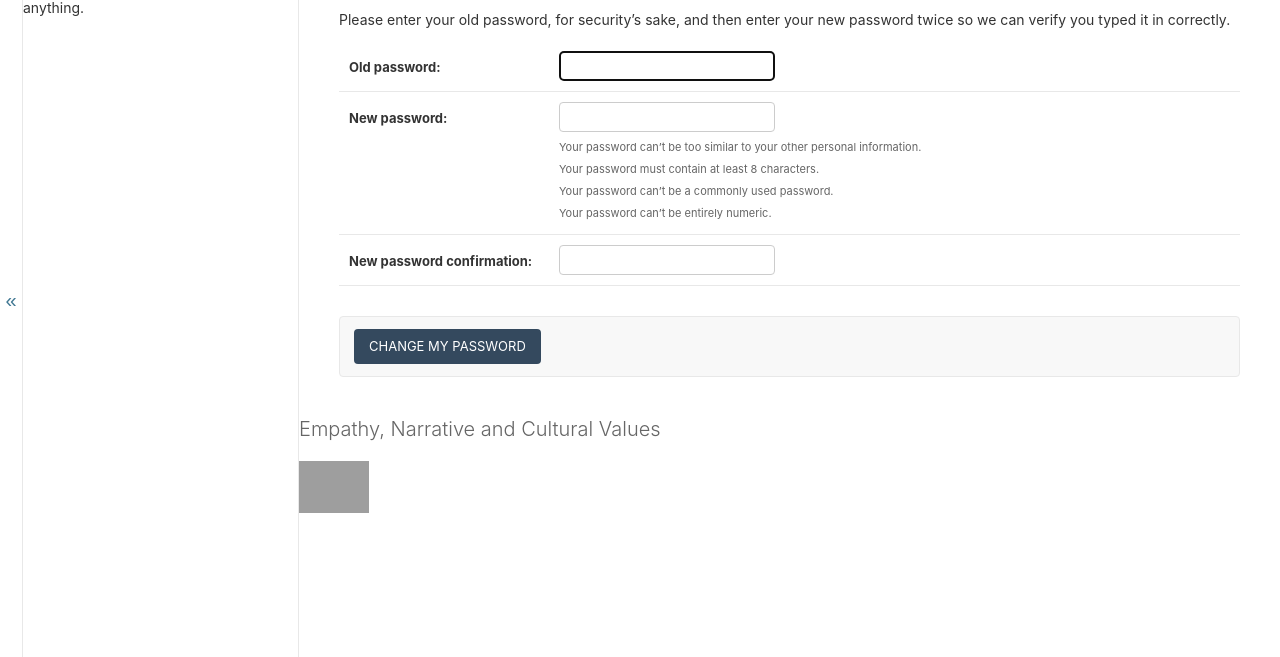
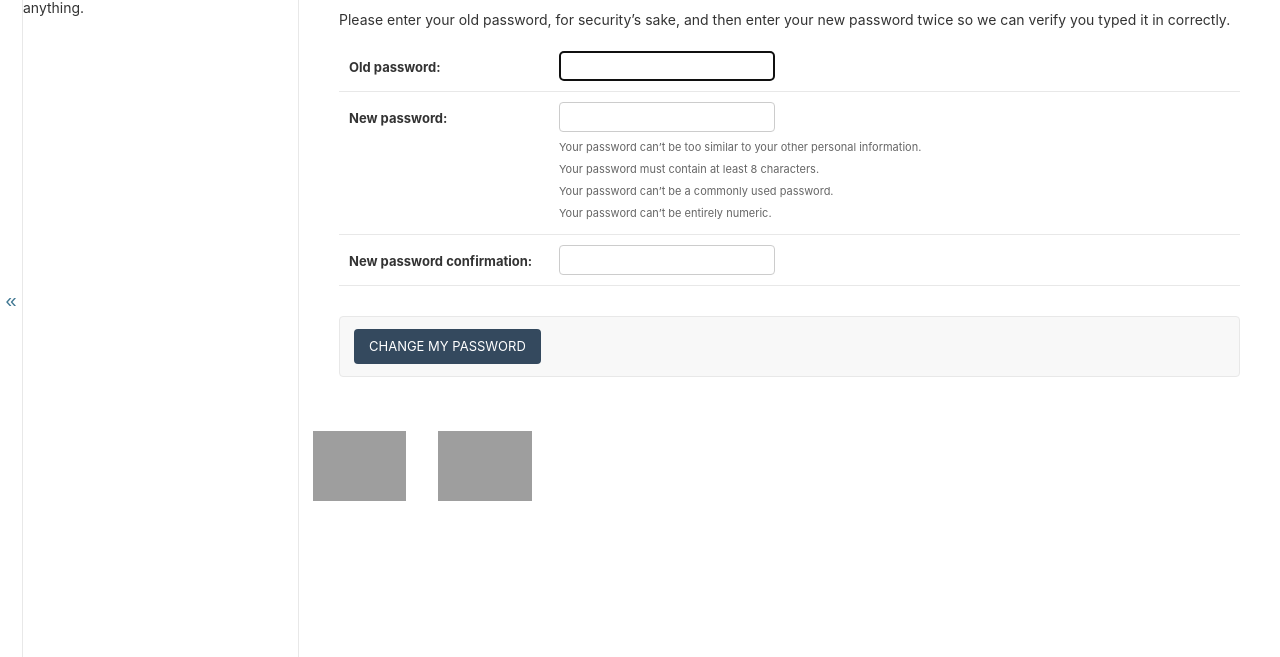
Before and after one commit to bear-rsg/encv, a Django app: a page that uses django/core/templates/admin/base.html in a window 1280 px wide. Shown: the part 143-800 px from the top of the page. Run offline with Django 4.2, Linux system fonts and the light colour scheme; the visitor is signed in with stand-in values (Sample User, id 1); parts of the project's set-up code (start-up, migrations or seed data) failed here and were passed over; some libraries are stand-ins or nearby versions; grey boxes are pictures that could not be loaded.

Commit message:
additional changes

```diff
--- a/django/core/templates/admin/base.html
+++ b/django/core/templates/admin/base.html
@@ -11,8 +11,10 @@ html[data-theme="dark"],
   --accent: #e3f0fc;
 }
 
-footer img {
-    width: 5em;
+footer a img {
+    height: 5em;
+    margin: 1em;
+    display: inline-block;
 }
 </style>
 {% endblock %}
@@ -21,8 +23,19 @@ footer img {
 {% block footer %}
 <footer>
     {% if user.is_authenticated %}
-        <h1>Empathy, Narrative and Cultural Values</h1>
-        <img src="{% static 'images/test.jpg' %}">
+        <!-- Show to all users -->
+        <a href=""><img src="{% static 'images/example.jpg' %}"></a>
+        <a href=""><img src="{% static 'images/example.jpg' %}"></a>
+        <!-- Show to health strand (and admins) -->
+        {% if user.role.name == 'admin' or user.participant_strand.name == 'health' %}
+            <a href=""><img src="{% static 'images/example.jpg' %}"></a>
+            <a href=""><img src="{% static 'images/example.jpg' %}"></a>
+        {% endif %}
+        <!-- Show to education strand (and admins) -->
+        {% if user.role.name == 'admin' or user.participant_strand.name == 'education'  %}
+            <a href=""><img src="{% static 'images/example.jpg' %}"></a>
+            <a href=""><img src="{% static 'images/example.jpg' %}"></a>
+        {% endif %}
     {% endif %}
 </footer>
 {% endblock %}
--- a/django/health/models.py
+++ b/django/health/models.py
@@ -13,6 +13,11 @@ class Conversation(models.Model):
 
     conversation_date = models.DateField(help_text='Please input the date the conversation was held')
     conversation_audio = models.FileField(upload_to='health/conversation/audio', help_text='Please upload an audio recording of the conversation')
+    conversation_transcript = models.FileField(
+        blank=True,
+        null=True,
+        upload_to='health/conversation/transcript',
+        help_text='Please upload a file containing the transcript of the conversation, e.g. a Word document.')
     cancer_champion_reflection = models.TextField(
         blank=True,
         null=True,
```
Also changed, not shown: django/health/admin.py (+11 -0 lines), django/account/migrations/0001_initial.py, django/health/migrations/0001_initial.py.
